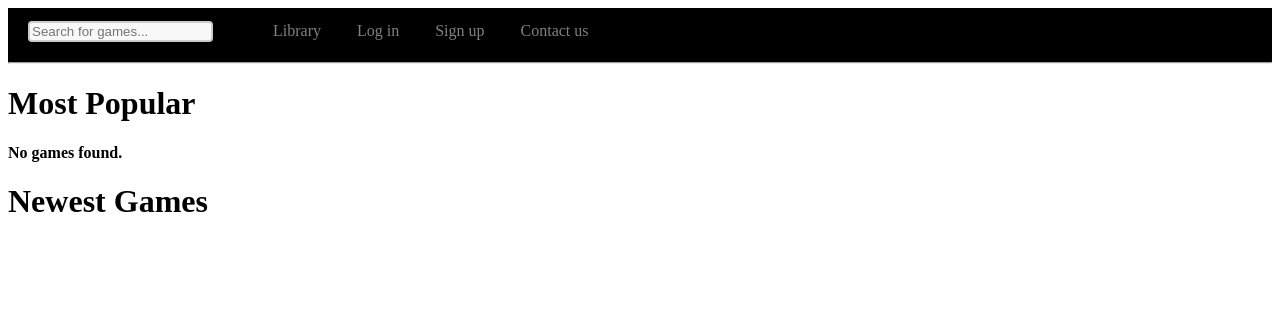
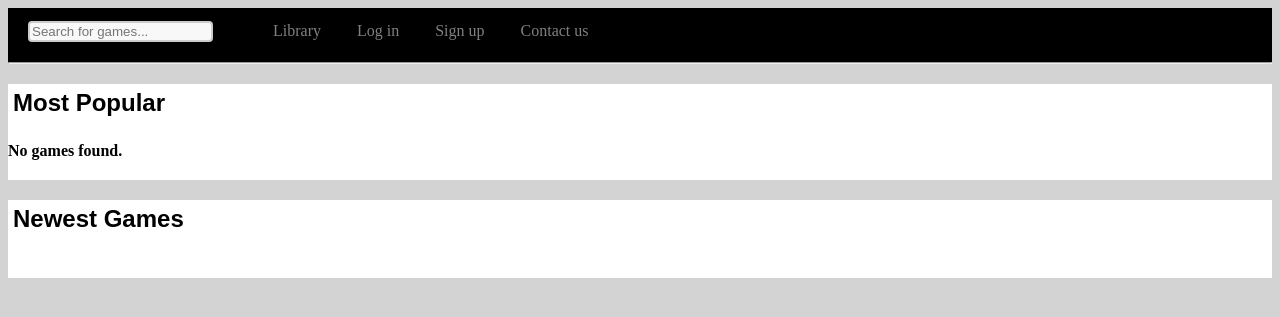
Before and after one commit to Hamster339/GameWebsite-Django, a Django app: page / in a window 1280 px wide. Shown: the top 317 px of the page. Run offline with Django 3.2, Linux system fonts and the light colour scheme; data that the repository does not hold is empty; parts of the project's set-up code (start-up, migrations or seed data) failed here and were passed over.

Commit message:
game library css

```diff
--- /dev/null
+++ b/static/css/game_library.css
@@ -0,0 +1,27 @@
+body{
+	background-color: lightgray;
+}
+
+h2 {
+	color: black;
+	font-family: Arial, Helvetica, sans-serif;
+	padding-top: 5px;
+	padding-right: 5px;
+	padding-bottom: 5px;
+	padding-left: 5px;
+}
+
+.game-list li{
+	display: inline;
+	background-color: white;
+	color: #FFFFFF;
+	padding-left: 10px;
+    padding-right: 10px;
+	padding-bottom: 10px;
+
+}
+
+.games {
+	background-color: white;
+	padding-bottom: 20px;
+}
--- a/templates/gamewebsite/base.html
+++ b/templates/gamewebsite/base.html
@@ -5,6 +5,8 @@
 	<head lang ="en">
 		<meta charset ="UTF-8" />
         <link rel="stylesheet" href="{% static "css/base.css" %}">
+		{% block style %}
+		{% endblock %}
 		<title>
 			{% block title_block %}
 			{% endblock %}
--- a/templates/gamewebsite/game_library.html
+++ b/templates/gamewebsite/game_library.html
@@ -1,17 +1,19 @@
 {% extends 'gamewebsite/base.html' %}
 {% load static %}
-
+{% block style %}
+<link rel="stylesheet" href="{% static "css/game_library.css" %}">
+{% endblock %}
 {% block title_block %}
 	Game library
 {% endblock %}
 {% block body_block %}
-        <p style="background-color:rgb(160,160,160) "></p>
 
-		<div>
-	    <h1>Most Popular</h1>
+
+		<div class=games>
+	    <h2>Most Popular</h2>
 
 		{% if popular %}
-			<ul>
+			<ul class=game-list>
 				{% for game in popular %}
 				<li>
 					<a href="{% url 'gamewebsite:game_page' game.slug %}">
@@ -25,11 +27,11 @@
 		{% endif %}
 		</div>
 
-		<div>
-		<h1>Newest Games</h1>
+		<div class=games>
+		<h2>Newest Games</h2>
 
 		{% if newest %}
-			<ul>
+			<ul class=game-list>
 			{% for game in newest %}
 				<li>
 					<a href="{% url 'gamewebsite:game_page' game.slug %}">
```
